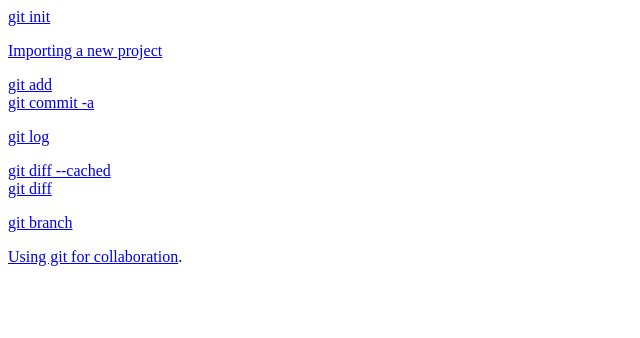
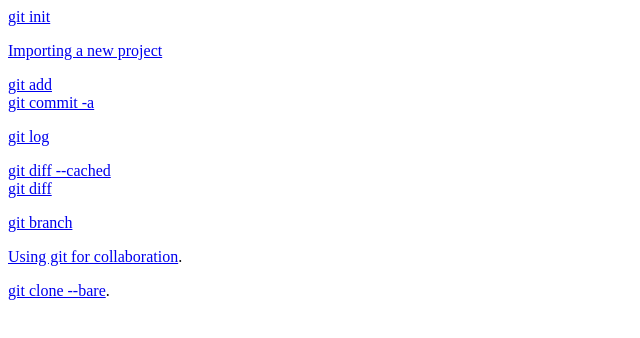
Before and after one commit to ReneNyffenegger/git-internals, a plain HTML site: page index.html in a window 1280 px wide. Shown: the whole page, without its empty margins (0-640 px from the left). Drawn offline with Linux system fonts and the light colour scheme.

Commit message:
+ clone-bare.pl

```diff
--- a/index.html
+++ b/index.html
@@ -36,7 +36,8 @@
 
   <a href='using-git-for-collaboration.html'>Using git for collaboration</a>.
 
-
+  <p>
+  <a href='clone-bare.html'>git clone --bare</a>.
 
 
 </body>
```
Also changed, not shown: 1 other file.
